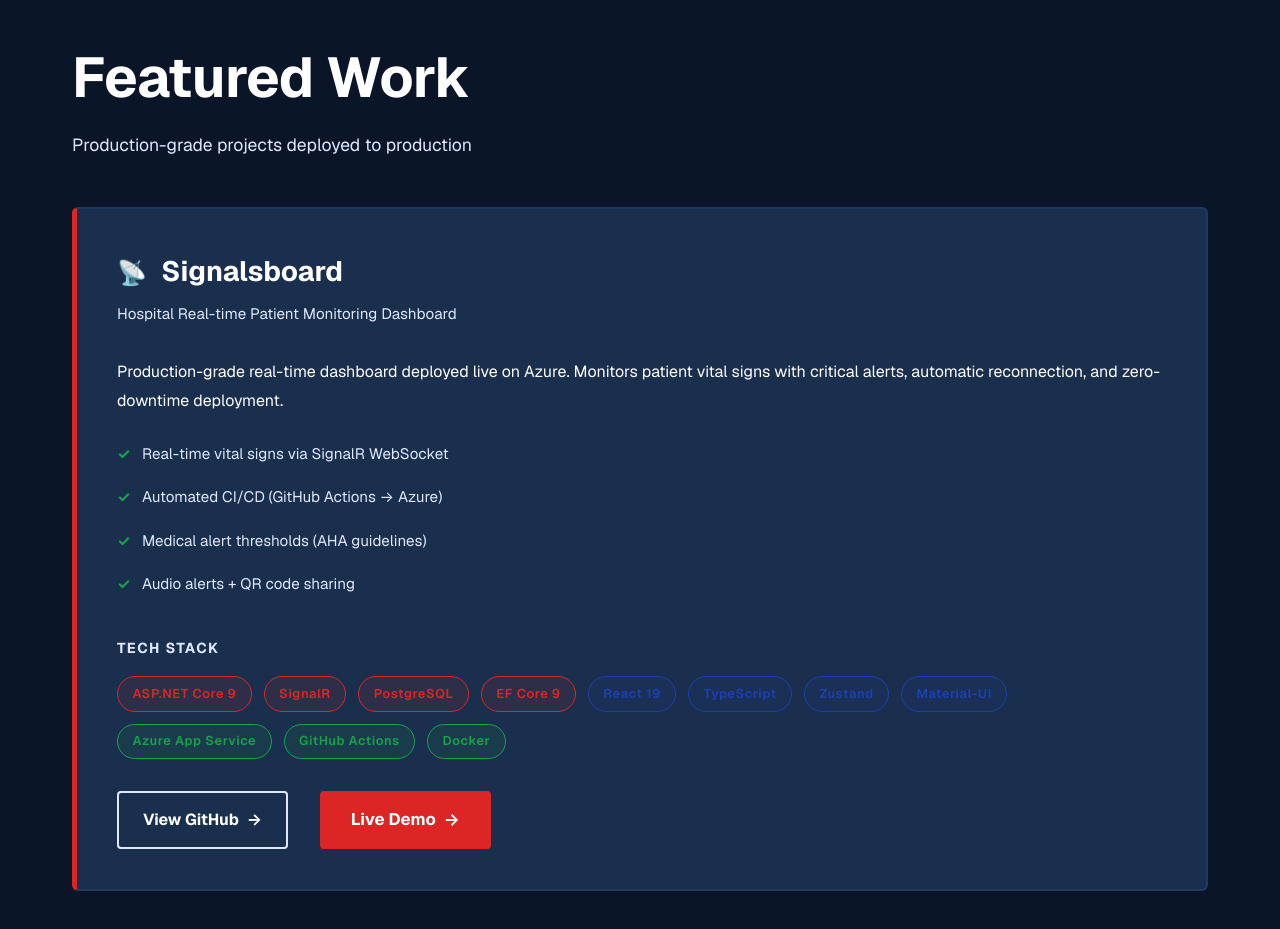
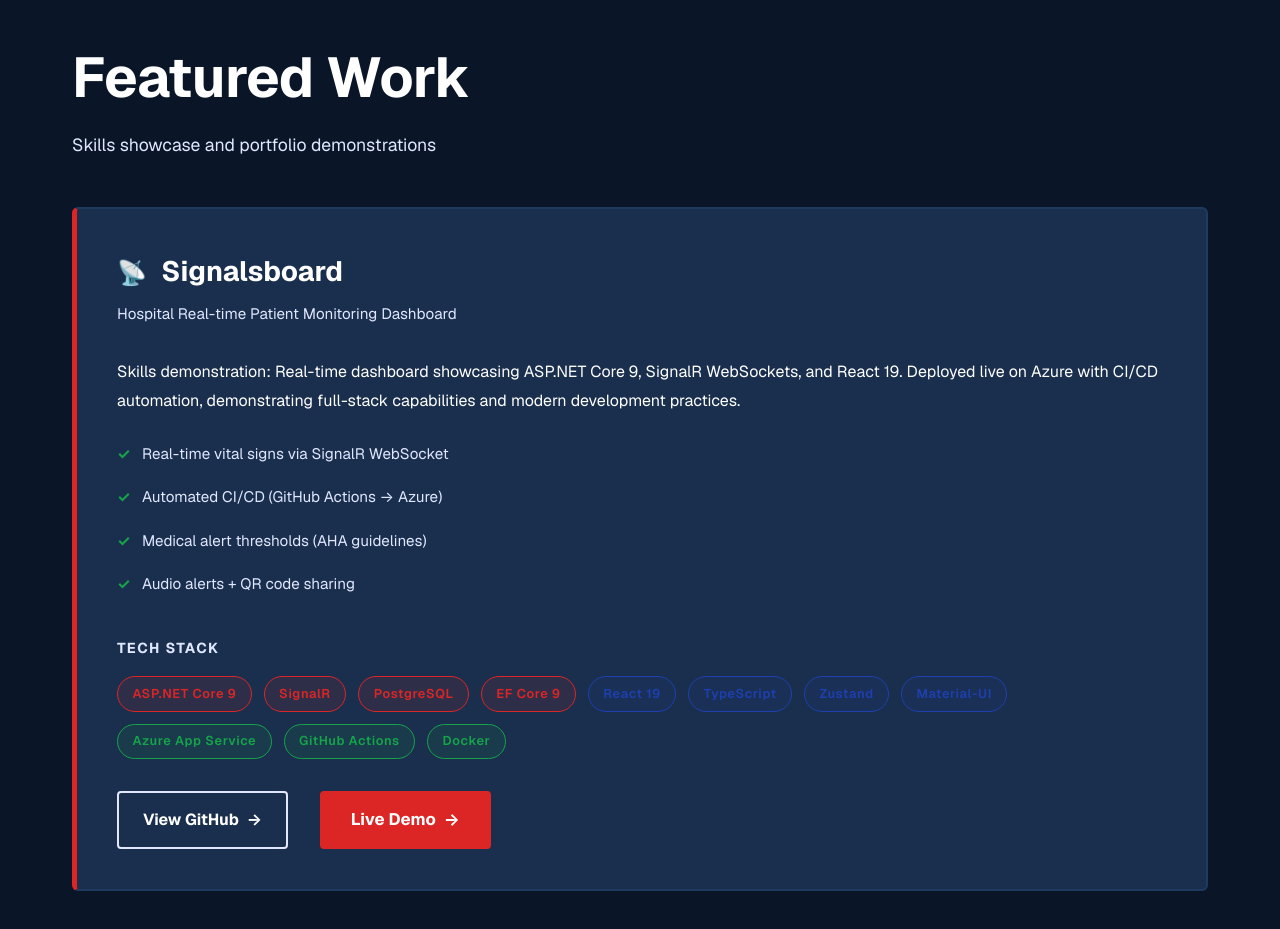
Before and after one commit to zrrtcs/portfolio, a plain HTML site: page index.html in a window 1280 px wide. Shown: the part 1340-2269 px from the top of the page. Drawn offline with nearby package versions, Linux system fonts and the light colour scheme.

Commit message:
feat: reframe Signalsboard as skills showcase rather than production project

```diff
--- a/index.html
+++ b/index.html
@@ -72,7 +72,7 @@
     <section id="projects" class="section">
       <div class="section-header">
         <h2>Featured Work</h2>
-        <p class="section-subtitle">Production-grade projects deployed to production</p>
+        <p class="section-subtitle">Skills showcase and portfolio demonstrations</p>
       </div>
 
       <!-- Project Card: Signalsboard -->
@@ -94,9 +94,8 @@
         <div class="project-content">
           <div class="project-description">
             <p>
-              Production-grade real-time dashboard deployed live on Azure.
-              Monitors patient vital signs with critical alerts, automatic reconnection,
-              and zero-downtime deployment.
+              Skills demonstration: Real-time dashboard showcasing ASP.NET Core 9, SignalR WebSockets, and React 19.
+              Deployed live on Azure with CI/CD automation, demonstrating full-stack capabilities and modern development practices.
             </p>
             <ul class="project-highlights">
               <li>Real-time vital signs via SignalR WebSocket</li>
```
